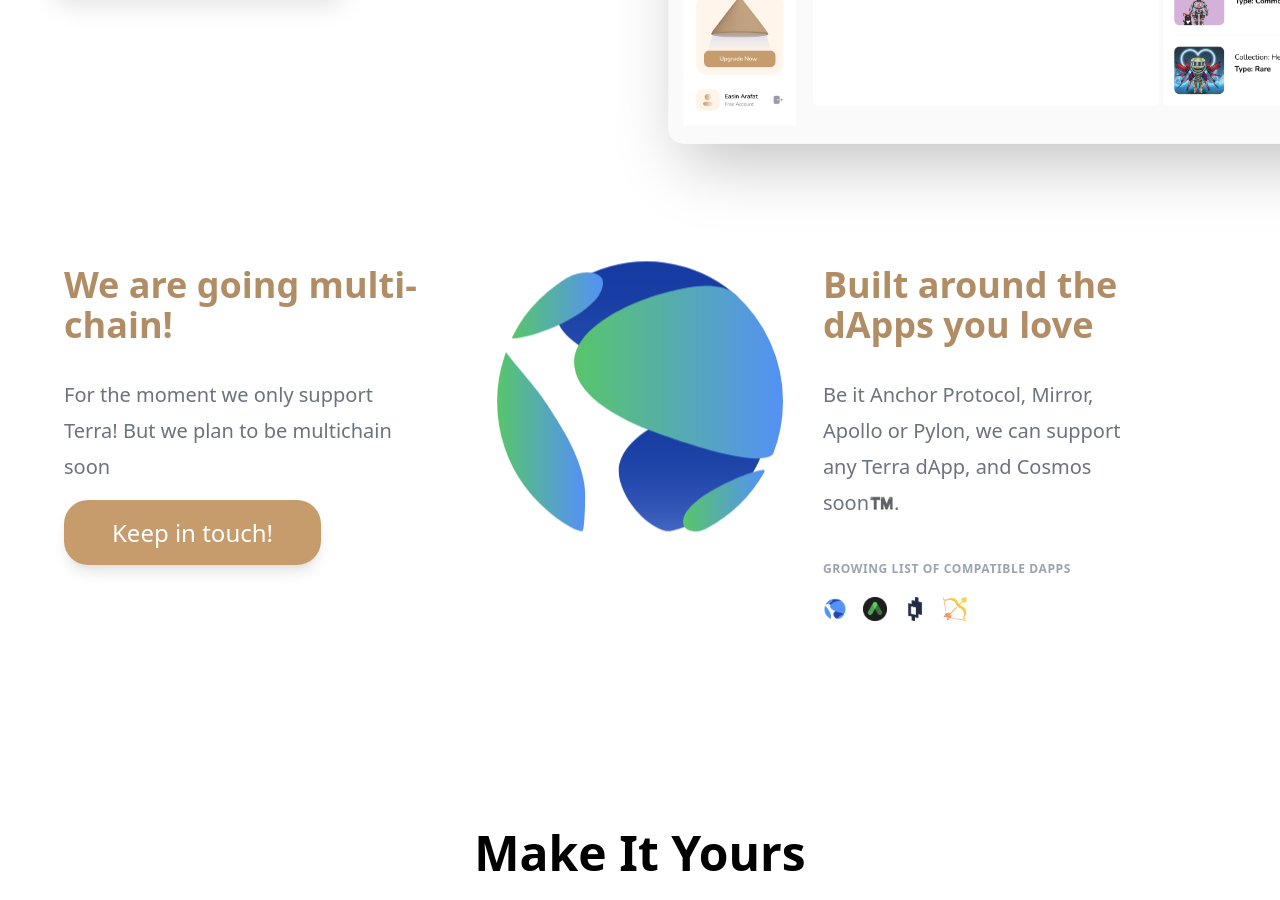
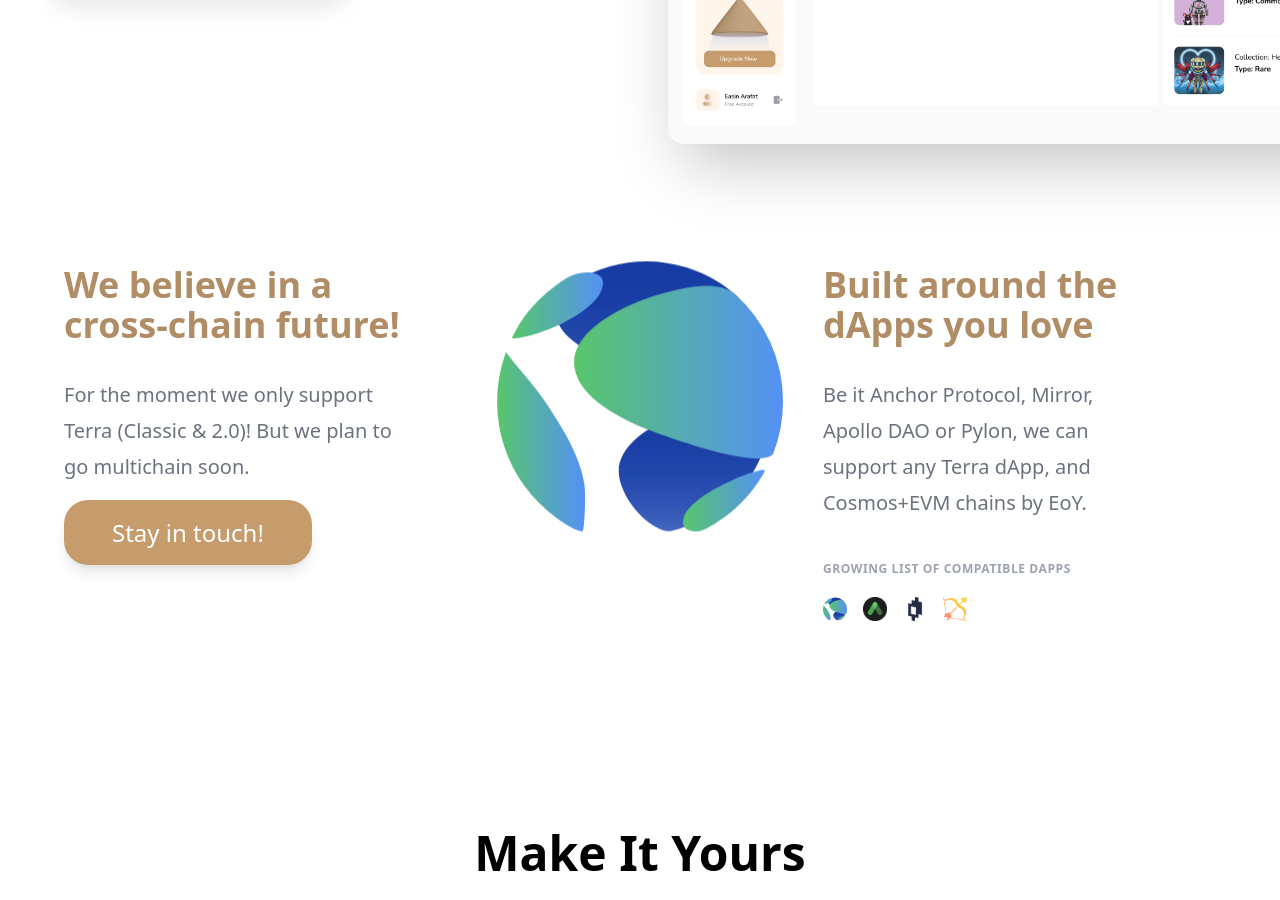
Before and after one commit to HermesProtocol-io/hermes-protocol, a Jekyll site: the page built from index.html, in a window 1280 px wide and 900 px high, scrolled down 653 px. Built offline with Jekyll 4.4.1, drawn with Linux system fonts in a browser that asks for light colours; nearby versions of some CDN libraries; some of the changed text lies outside the part shown.

Commit message:
small updates - still WIP

```diff
--- a/_includes/blocks/home/dApps.html
+++ b/_includes/blocks/home/dApps.html
@@ -6,11 +6,11 @@
                 <!-- Left Content -->
                 <div class="flex items-center w-full lg:w-2/5 lg:pr-10">
                     <div class="relative max-w-lg mx-auto font-sans text-center text-gray-700 border-gray-200 lg:text-left">
-                        <h1 class="m-0 text-2xl font-extrabold leading-tight text-left text-darkgold border-solid sm:text-3xl md:text-4xl">We are going multi-chain!</h2>
-                        <p class="pr-5 mx-0 my-4 text-base text-left text-gray-500 xl:leading-9 lg:my-8 xl:text-xl">For the moment we only support Terra! But we plan to be multichain soon</p>
+                        <h1 class="m-0 text-2xl font-extrabold leading-tight text-left text-darkgold border-solid sm:text-3xl md:text-4xl">We believe in a cross-chain future!</h2>
+                        <p class="pr-5 mx-0 my-4 text-base text-left text-gray-500 xl:leading-9 lg:my-8 xl:text-xl">For the moment we only support Terra (Classic & 2.0)! But we plan to go multichain soon.</p>
                         <a href="https://discord.com/invite/RkZvDsWaGk" class="px-3 py-4 text-xl font-medium text-small text-white bg-muddywaters-500 shadow-lg hover:bg-muddywaters-600 xl:px-12 xl:text-2xl lg:w-auto  rounded-3xl ">
 
-                            Keep in touch!
+                            Stay in touch!
 
                         </a>
                     </div>
@@ -18,7 +18,7 @@
 
                 <!-- Middle Images -->
                 <div class="relative w-full mt-20 lg:w-1/5 lg:mt-0">
-                    <img class=" animate-bounce p-10 h-auto md:max-w-full max-w-sm w-full md:w-auto md:h-64" src="assets/images/01_Tarra_color.svg">
+                    <img class=" animate-bounce p-10 h-auto md:max-w-full max-w-sm w-full md:w-auto md:h-64" src="assets/images/partners/Terra_color.svg">
                 </div>
 
                 <div class="flex items-center w-full lg:w-2/5 lg:pr-10">
@@ -28,8 +28,8 @@
                             class="m-0 text-xl font-extrabold leading-tight text-left text-darkgold border-solid sm:text-3xl md:text-4xl">
                             Built around the dApps you love</h1>
                         <p class="pr-5 mx-0 my-4 text-base text-left text-gray-500 xl:leading-9 lg:my-8 xl:text-xl"
-                            data-c2c-process="1">Be it Anchor Protocol, Mirror, Apollo or Pylon, we can support any
-                            Terra dApp, and Cosmos soon™️.</p>
+                            data-c2c-process="1">Be it Anchor Protocol, Mirror, Apollo DAO or Pylon, we can support any
+                            Terra dApp, and Cosmos+EVM chains by EoY.</p>
 
 
                         <div class="mt-10 leading-6 text-left border-solid">
@@ -37,7 +37,7 @@
                                 class="m-0 font-sans text-sm font-bold tracking-wider text-gray-400 uppercase lg:text-xs">
                                 GROWING LIST OF COMPATIBLE DAPPS</p>
                             <div class="flex mt-5 space-x-4">
-                                <a href="https://terra.money" target="_blank"><img src="assets/images/partners/terra_ico.png"
+                                <a href="https://terra.money" target="_blank"><img src="assets/images/partners/Terra_color.svg"
                                         class="w-6 h-6"></a>
                                 <a href="https://anchorprotocol.com" target="_blank"><img
                                         src="assets/images/partners/Anchor_Icon.png" class="w-6 h-6"></a>
--- a/_includes/blocks/home/team.html
+++ b/_includes/blocks/home/team.html
@@ -20,7 +20,7 @@
                 </div>
 
                 <div class="flex border-t border-gray-200 divide-x divide-gray-200">
-                    <a href="https://twitter.com/Chinoman10_ target=" _blank"
+                    <a href="https://twitter.com/Chinoman10_" target="_blank"
                         class="flex-1 block p-5 text-center text-gray-300 transition duration-200 ease-out hover:bg-gray-100 hover:text-gray-500">
                         <svg xmlns="http://www.w3.org/2000/svg" class="w-6 h-6 mx-auto fill-current"
                             viewBox="0 0 24 24">
@@ -28,6 +28,10 @@
                                 d="M24 4.557c-.883.392-1.832.656-2.828.775 1.017-.609 1.798-1.574 2.165-2.724-.951.564-2.005.974-3.127 1.195-.897-.957-2.178-1.555-3.594-1.555-3.179 0-5.515 2.966-4.797 6.045-4.091-.205-7.719-2.165-10.148-5.144-1.29 2.213-.669 5.108 1.523 6.574-.806-.026-1.566-.247-2.229-.616-.054 2.281 1.581 4.415 3.949 4.89-.693.188-1.452.232-2.224.084.626 1.956 2.444 3.379 4.6 3.419-2.07 1.623-4.678 2.348-7.29 2.04 2.179 1.397 4.768 2.212 7.548 2.212 9.142 0 14.307-7.721 13.995-14.646.962-.695 1.797-1.562 2.457-2.549z">
                             </path>
                         </svg>
+                    </a>
+                    <a href="https://t.me/Chinoman10" target="_blank"
+                        class="flex-1 block p-5 text-center text-gray-300 transition duration-200 ease-out hover:bg-gray-100 hover:text-gray-500">
+                        <svg  class="w-6 h-6 mx-auto fill-current" viewBox="0 0 24 24" xmlns="http://www.w3.org/2000/svg"><path d="m20.665 3.717-17.73 6.837c-1.21.486-1.203 1.161-.222 1.462l4.552 1.42 10.532-6.645c.498-.303.953-.14.579.192l-8.533 7.701h-.002l.002.001-.314 4.692c.46 0 .663-.211.921-.46l2.211-2.15 4.599 3.397c.848.467 1.457.227 1.668-.785l3.019-14.228c.309-1.239-.473-1.8-1.282-1.434z"/></svg>
                     </a>
                     <a href="https://linkedin.com/in/Chinoman10" target="_blank"
                         class="flex-1 block p-5 text-center text-gray-300 transition duration-200 ease-out hover:bg-gray-100 hover:text-gray-500">
@@ -338,12 +342,12 @@
                 <div class="flex flex-col items-center justify-center p-10">
                     <img class="w-32 h-32 mb-6 rounded-full" src="assets/images/team/pedro.jpg">
                     <h2 class="text-lg font-medium dark:text-gray-300">Pedro Cardoso </h2>
-                    <p class="font-medium text-blue-500">Business Developer</p>
-                    <p class="text-gray-400 dark:text-gray-300">20 years closing businesses</p>
+                    <p class="font-medium text-blue-500">Lead Business Developer</p>
+                    <p class="text-gray-400 dark:text-gray-300">Closing deals/partnerships for 20y</p>
                 </div>
 
                 <div class="flex border-t border-gray-200 divide-x divide-gray-200">
-                    <a href="t.me/pncard" target="_blank"
+                    <a href="https://t.me/pncard" target="_blank"
                     class="flex-1 block p-5 text-center text-gray-300 transition duration-200 ease-out hover:bg-gray-100 hover:text-gray-500">
                         <svg  class="w-6 h-6 mx-auto fill-current" viewBox="0 0 24 24" xmlns="http://www.w3.org/2000/svg"><path d="m20.665 3.717-17.73 6.837c-1.21.486-1.203 1.161-.222 1.462l4.552 1.42 10.532-6.645c.498-.303.953-.14.579.192l-8.533 7.701h-.002l.002.001-.314 4.692c.46 0 .663-.211.921-.46l2.211-2.15 4.599 3.397c.848.467 1.457.227 1.668-.785l3.019-14.228c.309-1.239-.473-1.8-1.282-1.434z"/></svg>
                     </a>
```
Also changed, not shown: other parts of _includes/blocks/home/team.html (+2 -2 lines), assets/images/partners/Terra_color.svg (renamed from assets/images/01_Tarra_color.svg), assets/images/partners/atlo-logomark.svg (added), assets/images/partners/xdefi.png (added), assets/images/team/pedro.jpg.
